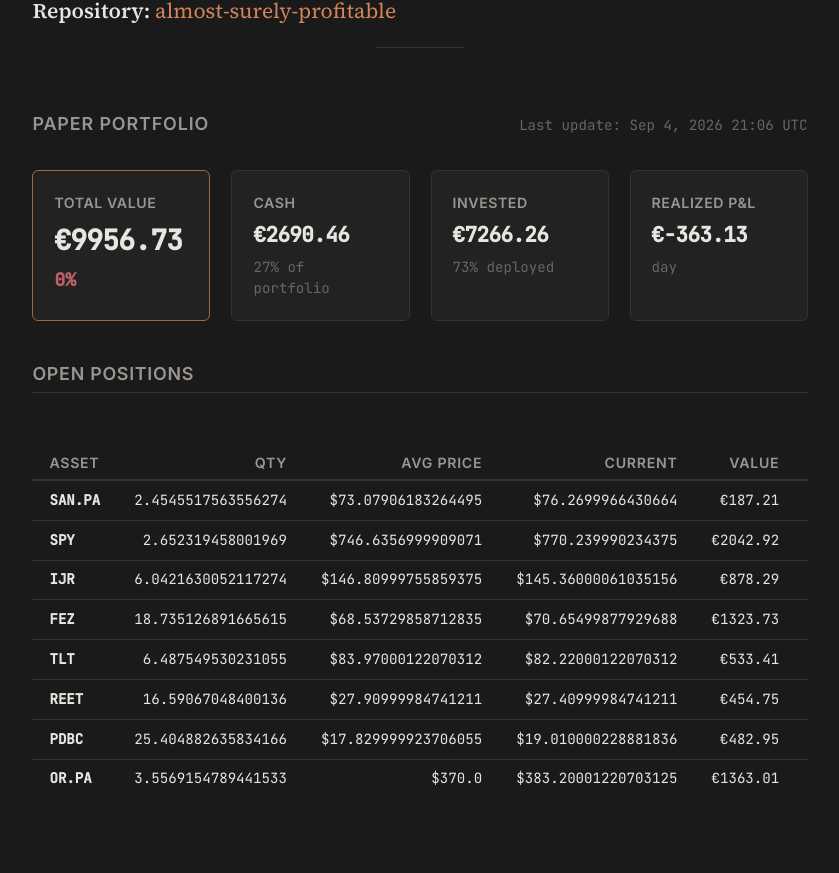
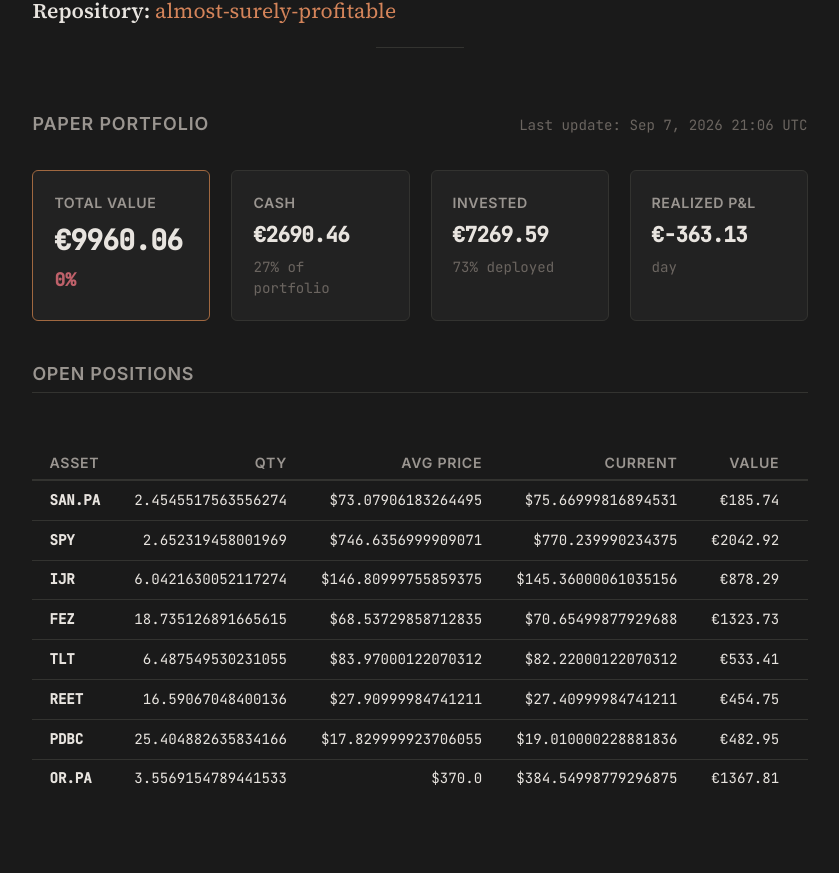
Before and after one commit to Alm0stSurely/alm0stsurely.github.io, a Jekyll site: the page built from trading.md, in a window 1280 px wide and 1400 px high, scrolled down 854 px. Shown: the part 144-1017 px from the top of the window, without its empty margins (220-1059 px from the left). Built offline with Jekyll 4.4.1, drawn with Linux system fonts in a browser that asks for light colours.

```diff
--- a/_data/portfolio.json
+++ b/_data/portfolio.json
@@ -1,18 +1,18 @@
 {
  "cash": 2690.4635731850058,
  "total_realized_pnl": -363.1263234702452,
- "last_updated": "2026-09-04T21:06:05.929727",
- "total_value": 9956.727412021002,
- "positions_value": 7266.263838835996,
+ "last_updated": "2026-09-07T21:06:27.339145",
+ "total_value": 9960.056433770354,
+ "positions_value": 7269.592860585349,
  "positions": [
   {
    "ticker": "SAN.PA",
    "quantity": 2.4545517563556274,
    "avg_price": 73.07906183264495,
-   "current_price": 76.2699966430664,
-   "market_value": 187.20865421747646,
-   "unrealized_pnl": 7.832314643336304,
-   "unrealized_pnl_pct": 0.04366414579498673
+   "current_price": 75.66999816894531,
+   "market_value": 185.73592690901182,
+   "unrealized_pnl": 6.359587334871662,
+   "unrealized_pnl_pct": 0.035453880650982435
   },
   {
    "ticker": "SPY",
@@ -21,7 +21,7 @@
    "current_price": 770.239990234375,
    "market_value": 2042.9225134298795,
    "unrealized_pnl": 62.606118305075825,
-   "unrealized_pnl_pct": 0.031614199861800496
+   "unrealized_pnl_pct": 0.031614199861800495
   },
   {
    "ticker": "IJR",
@@ -39,7 +39,7 @@
    "current_price": 70.65499877929688,
    "market_value": 1323.7303676606061,
    "unrealized_pnl": 39.67538181878194,
-   "unrealized_pnl_pct": 0.030898506883465613
+   "unrealized_pnl_pct": 0.030898506883465612
   },
   {
    "ticker": "TLT",
@@ -66,16 +66,16 @@
    "current_price": 19.010000228881836,
    "market_value": 482.9468247219237,
    "unrealized_pnl": 29.977769263239225,
-   "unrealized_pnl_pct": 0.066180611902689925
+   "unrealized_pnl_pct": 0.06618061190268992
   },
   {
    "ticker": "OR.PA",
    "quantity": 3.5569154789441533,
    "avg_price": 370.0,
-   "current_price": 383.20001220703125,
-   "market_value": 1363.0100549507779,
-   "unrealized_pnl": 46.95132774144122,
-   "unrealized_pnl_pct": 0.035675708667652026
+   "current_price": 384.54998779296875,
+   "market_value": 1367.8118040085958,
+   "unrealized_pnl": 51.753076799259134,
+   "unrealized_pnl_pct": 0.039324291332348056
   }
  ]
 }
```
Also changed, not shown: _trading_analysis.md (+36 -36 lines).
